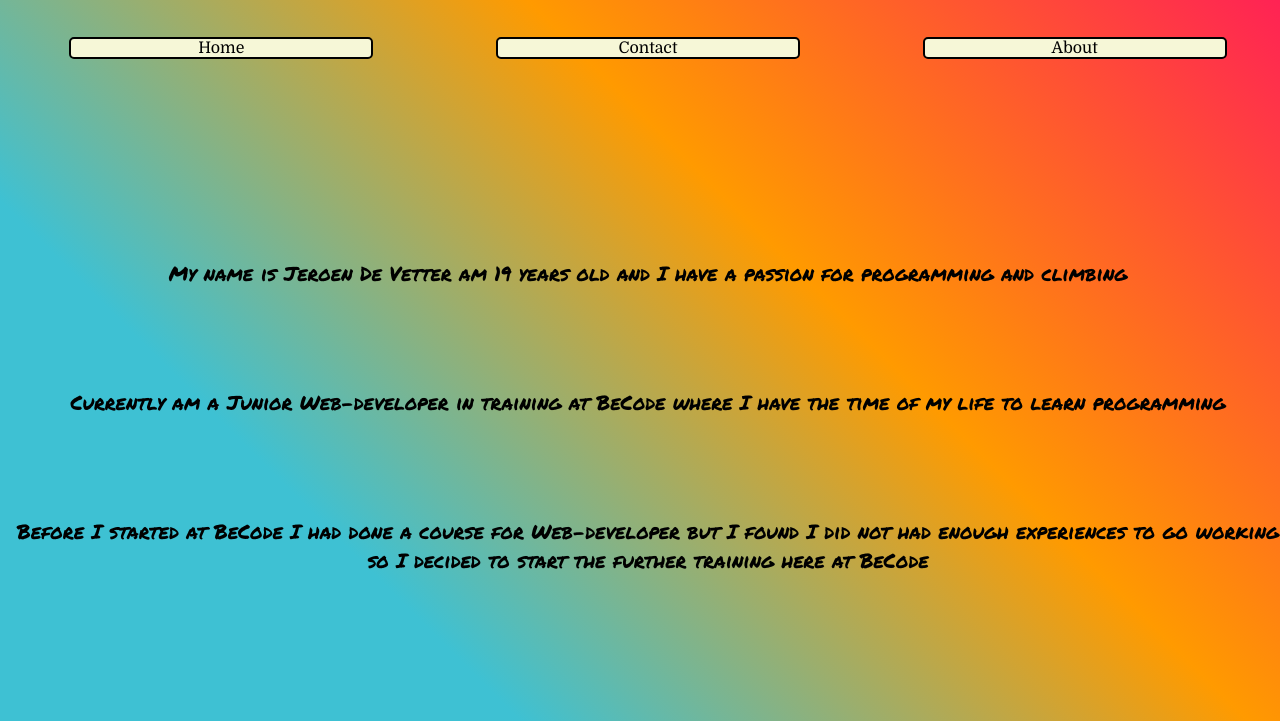
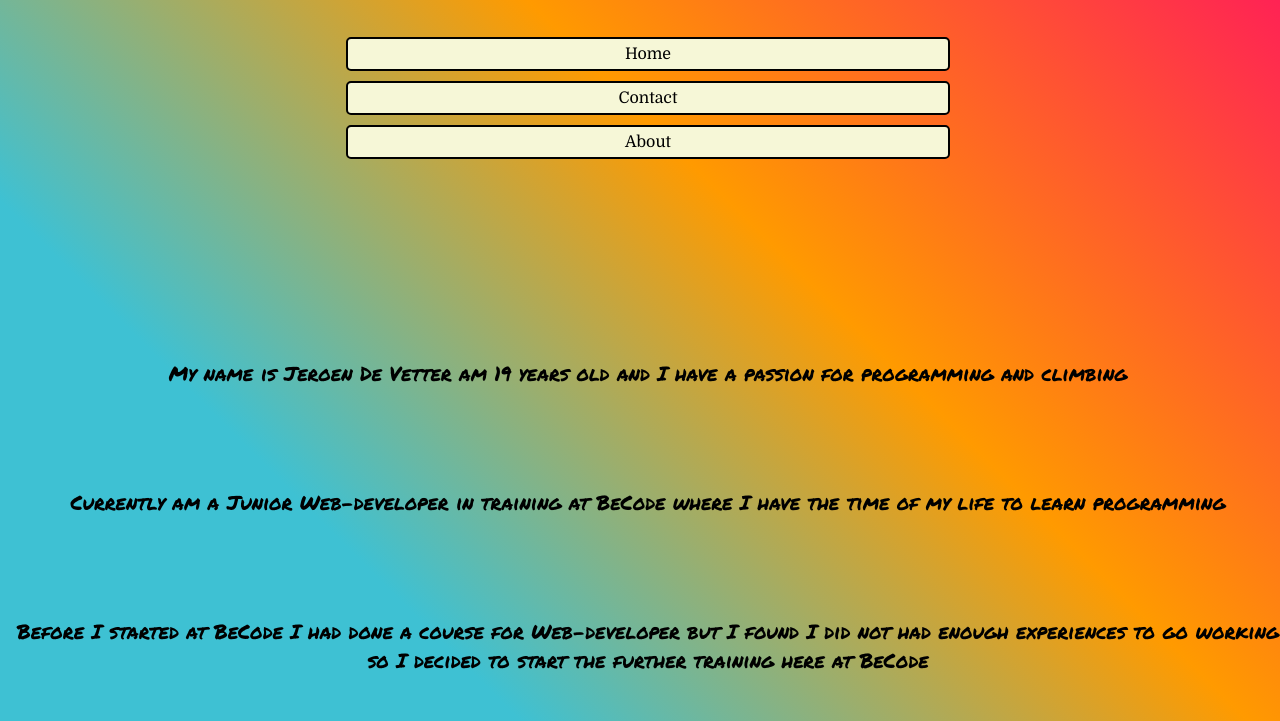
Before and after one commit to JeroenDeVetter/HTML-and-CSS, a plain HTML site: page SourceCode/index.html in a window 1280 px wide. Shown: the part 79-800 px from the top of the page. Drawn offline with Linux system fonts and the light colour scheme; files whose address does not match are found by name.

Commit message:
Css Responsive ?

```diff
--- a/SourceCode/css/main.css
+++ b/SourceCode/css/main.css
@@ -75,3 +75,18 @@ a {
       margin-bottom: 40px;
       margin-top: 100px;
   }
+
+  @media screen and (min-width: 576px) {
+
+    .menu {
+        flex-direction: column;
+        align-content: center;
+    }
+
+    a {
+        width: 100%;
+        height: 30px;
+      align-items: center;
+    }
+
+  }
```
